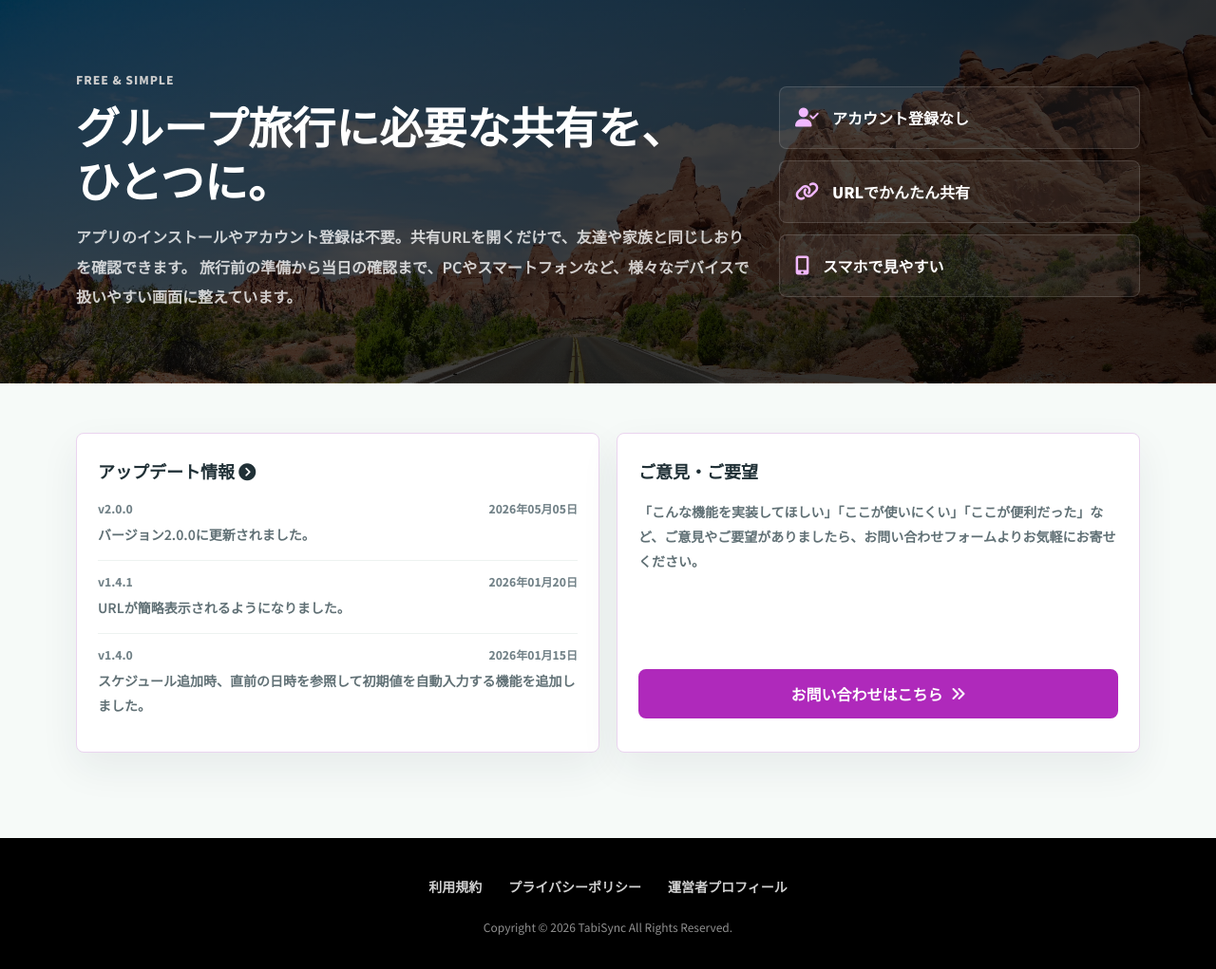
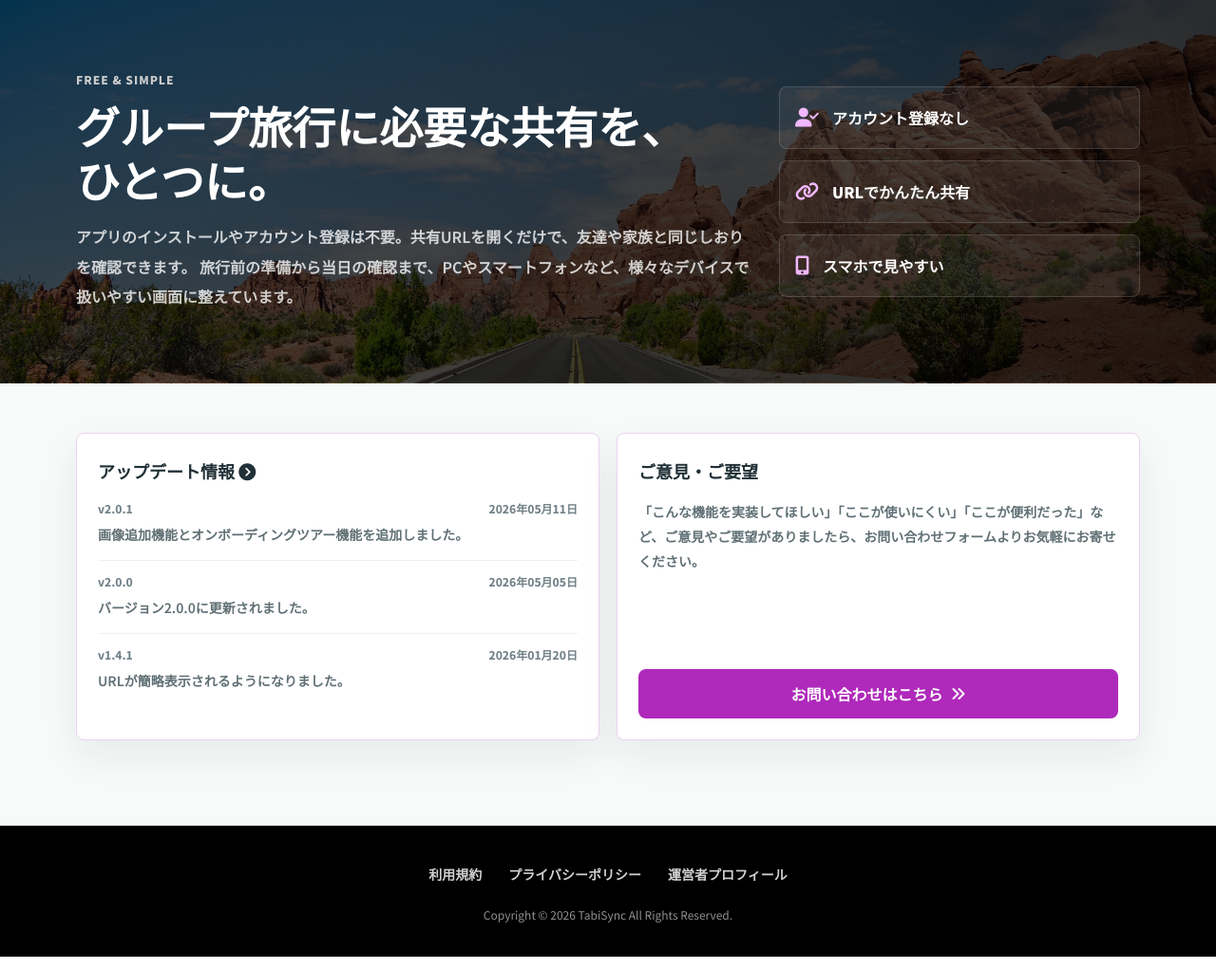
Before and after one commit to naga-T28/tabisync, a Django app: page / in a window 1280 px wide. Shown: the part 1732-2753 px from the top of the page at 95% size. Run offline with Django 4.2, Linux system fonts and the light colour scheme; parts of the project's set-up code (start-up, migrations or seed data) failed here and were passed over; some libraries are stand-ins or nearby versions.

Commit message:
[update]：オンボーディングツアー機能追加

```diff
--- a/project_tabisync/templates/home.html
+++ b/project_tabisync/templates/home.html
@@ -122,6 +122,13 @@
                 <ul class="update-list">
                     <li class="update-item">
                         <div class="update-version-date">
+                            <span class="update-version"> v2.0.1 </span>
+                            <span class="update-date">2026年05月11日</span>
+                        </div>
+                        <span class="update-content">画像追加機能とオンボーディングツアー機能を追加しました。</span>
+                    </li>
+                    <li class="update-item">
+                        <div class="update-version-date">
                             <span class="update-version"> v2.0.0 </span>
                             <span class="update-date">2026年05月05日</span>
                         </div>
@@ -133,13 +140,6 @@
                             <span class="update-date">2026年01月20日</span>
                         </div>
                         <span class="update-content">URLが簡略表示されるようになりました。</span>
-                    </li>
-                    <li class="update-item">
-                        <div class="update-version-date">
-                            <span class="update-version"> v1.4.0 </span>
-                            <span class="update-date">2026年01月15日</span>
-                        </div>
-                        <span class="update-content">スケジュール追加時、直前の日時を参照して初期値を自動入力する機能を追加しました。</span>
                     </li>
                 </ul>
             </div>
```
